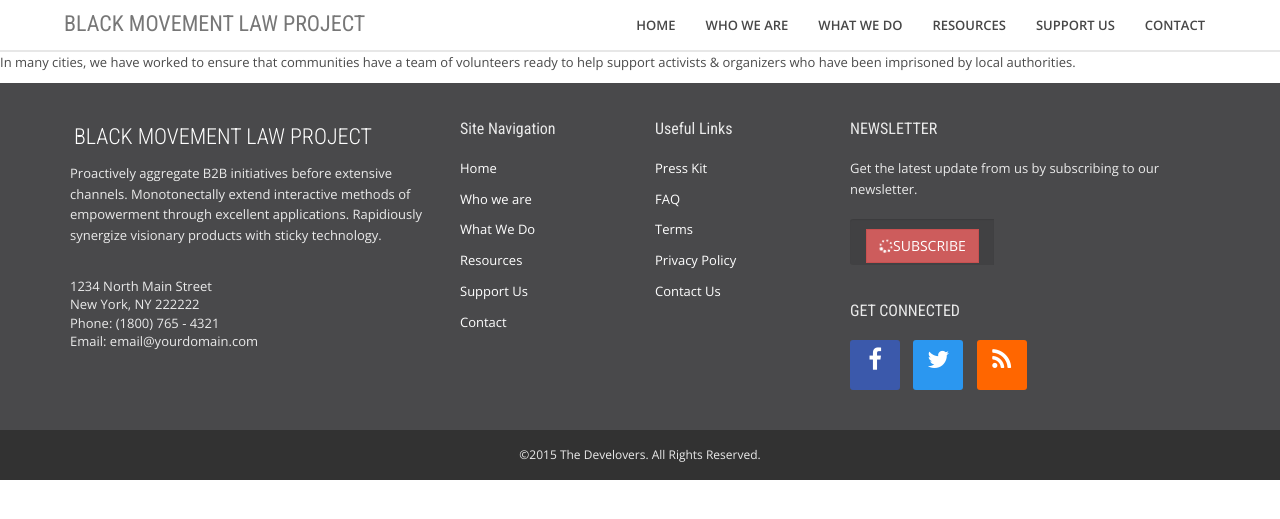
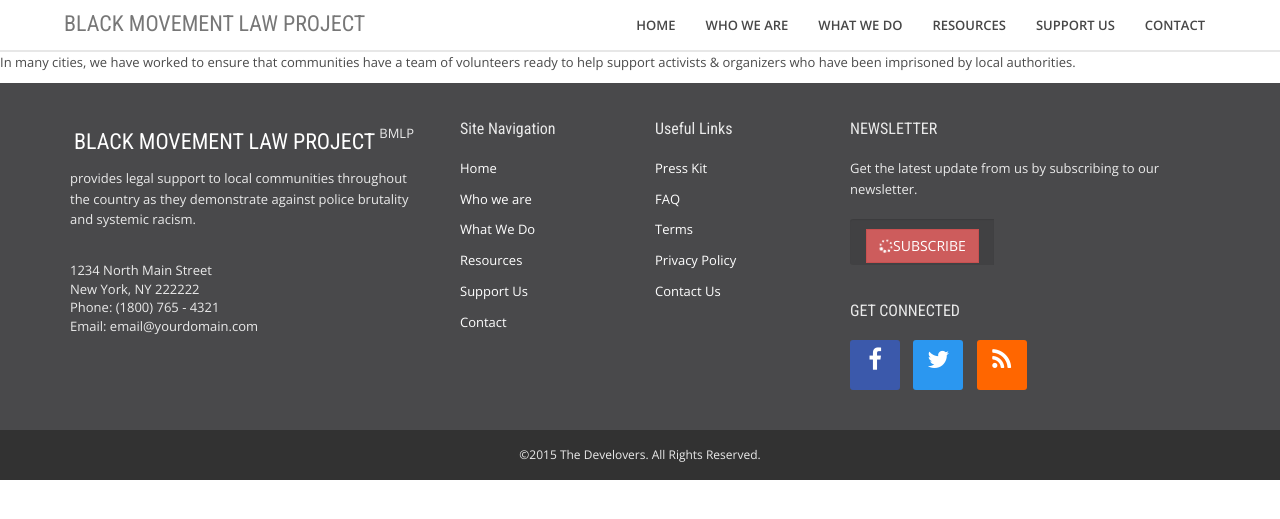
Before and after one commit to BMLP/bmlp.github.io, a Jekyll site: the page built from _posts/whatwedo/1959-3-3-jail-support-training.md, in a window 1280 px wide. Shown: the top 519 px of the page. Built offline with Jekyll 4.4.1, drawn with Linux system fonts in a browser that asks for light colours; Markdown is read by kramdown in place of the engine named in the settings.

```diff
--- a/_includes/default/footer.html
+++ b/_includes/default/footer.html
@@ -5,10 +5,12 @@
           <div class="col-md-4">
             <!-- COLUMN 1 -->
             <h3 class="sr-only">ABOUT US</h3>
+            <h3>
             <a href="index.html" class="navbar-brand">
                 {{site.data.texts.title}}
             </a>
-            <p>Proactively aggregate B2B initiatives before extensive channels. Monotonectally extend interactive methods of empowerment through excellent applications. Rapidiously synergize visionary products with sticky technology.</p>
+            </h3>
+            <p>{{site.data.texts.about}}</p>
             <br>
             <address class="margin-bottom-30px">
               <ul class="list-unstyled">
--- a/_includes/sections/contact.html
+++ b/_includes/sections/contact.html
@@ -7,9 +7,9 @@
           <hr>
         </div>
       </div>
-      <div class="google-map margin-bottom-50px">
+<!--       <div class="google-map margin-bottom-50px">
         <div id="custom-map-canvas"></div>
-      </div>
+      </div> -->
       <div class="container">
         <div class="row">
           <div class="col-md-6">
```
Also changed, not shown: _includes/sections/resources.html (+12 -4 lines).
